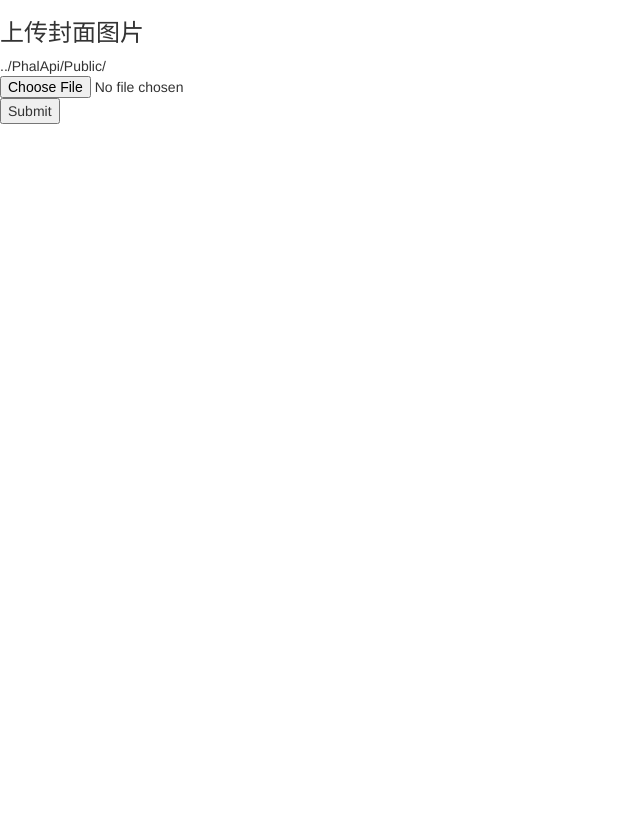
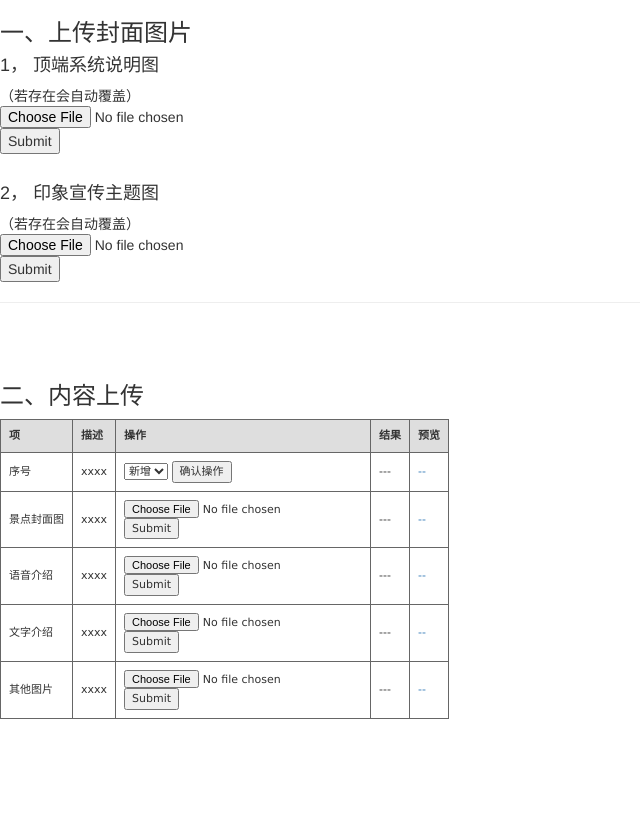
Before and after one commit to kevinjh443/freetour, a PHP site: page /freetour/Admin/index.php in a window 1280 px wide. Shown: the whole page, without its empty margins (0-640 px from the left). Before the commit the page ends 124 px from the top, so only its background shows below. Run offline with PHP 8.4, Linux system fonts and the light colour scheme.

Commit message:
add interface of add scenic id

```diff
--- a/Admin/index.php
+++ b/Admin/index.php
@@ -6,6 +6,7 @@
  * Time: 16:35
  */
 require_once('CommonApiPath.php');
+require_once('../PhalApi/Config/CommonVar.php');
 ?>
 
 <!DOCTYPE html>
@@ -24,14 +25,163 @@ require_once('CommonApiPath.php');
     <!-- jQuery文件。务必在bootstrap.min.js 之前引入 -->
     <script src="../Libs/jquery/jquery-3.2.0.min.js"></script>
     <script src="../Bootstrap/3.3.4/js/bootstrap.min.js"></script>
+    <script src="../PhalApi/SDK/JS/js/SDK/PhalApi.js"></script>
 </head>
 <body>
-<h3>上传封面图片</h3>
-<? echo $apiPath?>
+<h3>一、上传封面图片</h3>
+<h4>1， 顶端系统说明图</h4>（若存在会自动覆盖）
 <form method="POST" action="<? echo $imageUploadInterface?>" enctype="multipart/form-data">
     <input type="file" name="file">
-    <input name="image_func" type="hidden" value="coverimage">
+    <input name="image_func" type="hidden" value="<? echo $TopTitle_systemIntroduce?>">
     <input type="submit">
 </form>
+<br/>
+<h4>2， 印象宣传主题图</h4>（若存在会自动覆盖）
+<form method="POST" action="<? echo $imageUploadInterface?>" enctype="multipart/form-data">
+    <input type="file" name="file">
+    <input name="image_func" type="hidden" value="<? echo $TopTitle_impressionTopic?>">
+    <input type="submit">
+</form>
+<hr/>
+<br/><br/>
+<h3>二、内容上传</h3>
+<table class="gridtable">
+    <tr>
+        <th>项</th><th>描述</th><th>操作</th><th>结果</th><th>预览</th>
+    </tr>
+
+    <tr>
+        <td>序号</td>
+        <td>xxxx</td>
+        <td>
+            <select id="scenic_item_option">
+                <option selected="" value="0">新增</option>
+                <option value="1">修改</option>
+                <option value="2">删除</option>
+                <option value="3">排序</option>
+            </select>
+            <input type="button" id="do_scenic_item_option" value="确认操作" onclick = "doScenicItemOption()"/>
+        </td>
+        <td><div id="result_scenic_item_option">---</div></td>
+        <td><a href="">--</a></td>
+    </tr>
+
+    <tr>
+        <td>景点封面图</td>
+        <td>xxxx</td>
+        <td>
+            <form method="POST" action="<? echo $imageUploadInterface?>" enctype="multipart/form-data">
+                <input type="file" name="file">
+                <input name="image_func" type="hidden" value="scenicTitle">
+                <input type="submit">
+            </form>
+        </td>
+        <td>---</td>
+        <td><a href="">--</a></td>
+    </tr>
+
+
+    <tr>
+        <td>语音介绍</td>
+        <td>xxxx</td>
+        <td>
+            <form method="POST" action="<? echo $imageUploadInterface?>" enctype="multipart/form-data">
+                <input type="file" name="file">
+                <input name="image_func" type="hidden" value="scenicTitle">
+                <input type="submit">
+            </form>
+        </td>
+        <td>---</td>
+        <td><a href="">--</a></td>
+    </tr>
+
+    <tr>
+        <td>文字介绍</td>
+        <td>xxxx</td>
+        <td>
+            <form method="POST" action="<? echo $imageUploadInterface?>" enctype="multipart/form-data">
+                <input type="file" name="file">
+                <input name="image_func" type="hidden" value="scenicTitle">
+                <input type="submit">
+            </form>
+        </td>
+        <td>---</td>
+        <td><a href="">--</a></td>
+    </tr>
+
+    <tr>
+        <td>其他图片</td>
+        <td>xxxx</td>
+        <td>
+            <form method="POST" action="<? echo $imageUploadInterface?>" enctype="multipart/form-data">
+                <input type="file" name="file">
+                <input name="image_func" type="hidden" value="scenicTitle">
+                <input type="submit">
+            </form>
+        </td>
+        <td>---</td>
+        <td><a href="">--</a></td>
+    </tr>
+</table>
+
+
+<br/><br/><br/><br/><br/><br/>
 </body>
 </html>
+
+
+<!-- do script -->
+<script>
+    function doScenicItemOption() {
+        var options = $("#scenic_item_option option:selected");  //获取选中的项
+        //alert(options.val());
+        var url = '../PhalApi/Public/';
+        var api = 'ScenicContentOperation.addScenicId';
+        query_post(url, api, {}, callback_doScenicItemOption);
+    }
+
+    /**
+     * ready to draw chart
+     */
+    var callback_doScenicItemOption = function(rs) {
+        if(rs.ret != 200){
+            //如果失败打印失败信息并且做出相应的处理
+            alert(rs.msg);
+            return;
+        }
+        //alert(rs.data.info.path);
+        if(rs.data.info.path > 0) {
+            $("#result_scenic_item_option").html("新创建序号为："+rs.data.info.path);
+        } else {
+            $("#result_scenic_item_option").html("创建失败！");
+        }
+    };
+</script>
+
+
+
+<!-- CSS goes in the document HEAD or added to your external stylesheet -->
+<style type="text/css">
+    table.gridtable {
+        font-family: verdana,arial,sans-serif;
+        font-size:11px;
+        color:#333333;
+        border-width: 1px;
+        border-color: #666666;
+        border-collapse: collapse;
+    }
+    table.gridtable th {
+        border-width: 1px;
+        padding: 8px;
+        border-style: solid;
+        border-color: #666666;
+        background-color: #dedede;
+    }
+    table.gridtable td {
+        border-width: 1px;
+        padding: 8px;
+        border-style: solid;
+        border-color: #666666;
+        background-color: #ffffff;
+    }
+</style>
--- /dev/null
+++ b/PhalApi/Config/CommonVar.php
@@ -0,0 +1,10 @@
+<?php
+/**
+ * Created by PhpStorm.
+ * User: kevin
+ * Date: 2017/4/2 0002
+ * Time: 21:39
+ */
+
+$TopTitle_systemIntroduce = 'systemIntroduce';
+$TopTitle_impressionTopic = 'impressionTopic';
--- a/PhalApi/Freetour/Model/ImageUpload.php
+++ b/PhalApi/Freetour/Model/ImageUpload.php
@@ -8,8 +8,9 @@
 
 class Model_ImageUpload {
 
-    public function imageSave($file, $file_name) {
-        DI()->ucloud->set('save_path', 'Images/'.date('Y/m/d'));
+    public function imageSaveToTopTitle($file, $file_name) {
+        DI()->ucloud->set('save_path', '');
+        DI()->ucloud->set('default_path', 'TopTitle');
         DI()->ucloud->set('file_name', $file_name);
         return DI()->ucloud->upfile($file);
     }
```
Also changed, not shown: PhalApi/Freetour/Api/ScenicContentOperation.php (added, +24 -0 lines), PhalApi/Freetour/Domain/ImageUpload.php (+8 -8 lines), PhalApi/Freetour/Domain/ScenicContentOperation.php (added, +15 -0 lines), PhalApi/Freetour/Model/ScenicContentOperation.php (added, +54 -0 lines), PhalApi/Freetour/FileDB/README.md (added), PhalApi/Public/Upload/Images/2017/04/02/test.png (deleted).
